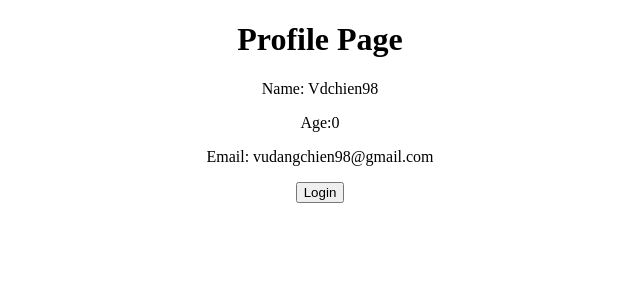
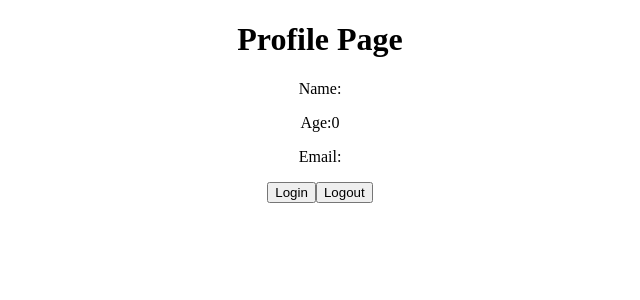
Before and after one commit to vdchien98/redux_project, a React (Create React App) app: page / in a window 1280 px wide. Shown: the top 300 px of the page, without its empty margins (320-960 px from the left). Built offline with nearby package versions, Linux system fonts and the light colour scheme.

Commit message:
useDispatch

```diff
--- a/src/components/Login.js
+++ b/src/components/Login.js
@@ -1,9 +1,24 @@
 import React from 'react';
-
+import { useDispatch } from 'react-redux';
+import { login, logout } from '../features/user';
 function Login() {
+    const dispatch = useDispatch();
     return (
         <div>
-            <button>Login</button>
+            <button
+                onClick={() => {
+                    dispatch(login({ name: 'Vdchien98', age: 24, email: 'vudangchien98@gmail.com' }));
+                }}
+            >
+                Login
+            </button>
+            <button
+                onClick={() => {
+                    dispatch(logout());
+                }}
+            >
+                Logout
+            </button>
         </div>
     );
 }
--- a/src/features/user.js
+++ b/src/features/user.js
@@ -1,15 +1,18 @@
 import { createSlice } from '@reduxjs/toolkit';
-
+const initialStateValue = { name: '', age: 0, email: '' };
 export const userSlice = createSlice({
     name: 'user',
-    initialState: { value: { name: 'Vdchien98', age: 0, email: 'vudangchien98@gmail.com' } },
+    initialState: { value: initialStateValue },
     reducers: {
         login: (state, action) => {
             state.value = action.payload;
         },
+        logout: (state, action) => {
+            state.value = initialStateValue;
+        },
     },
 });
 
-export const { login } = userSlice.actions;
+export const { login, logout } = userSlice.actions;
 
 export default userSlice.reducer;
```
